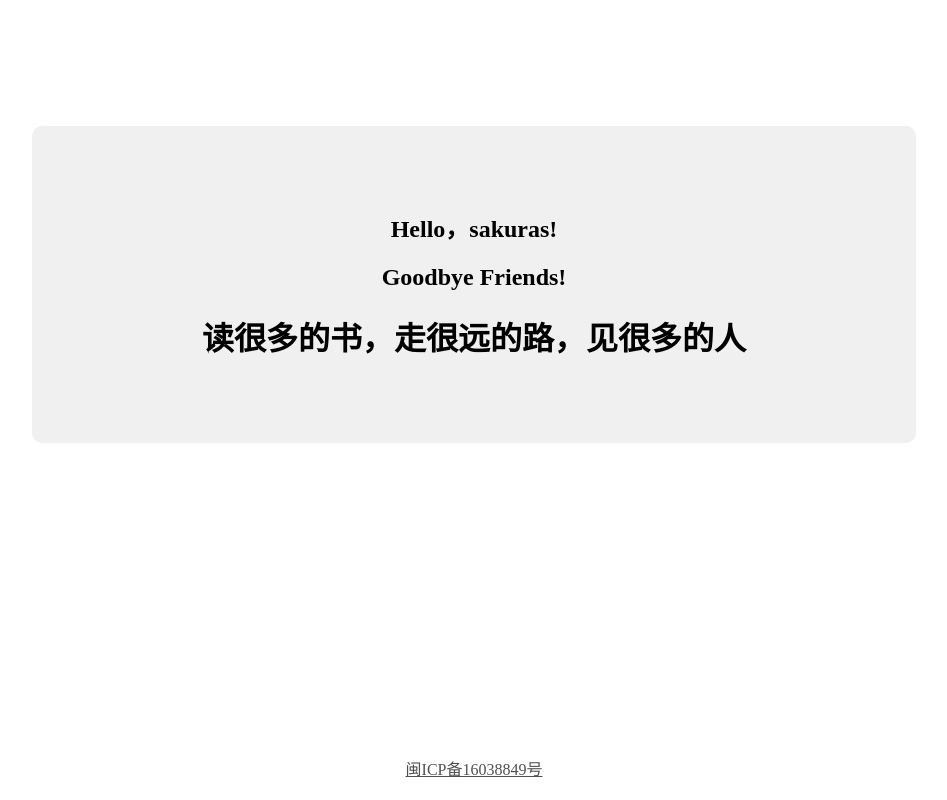
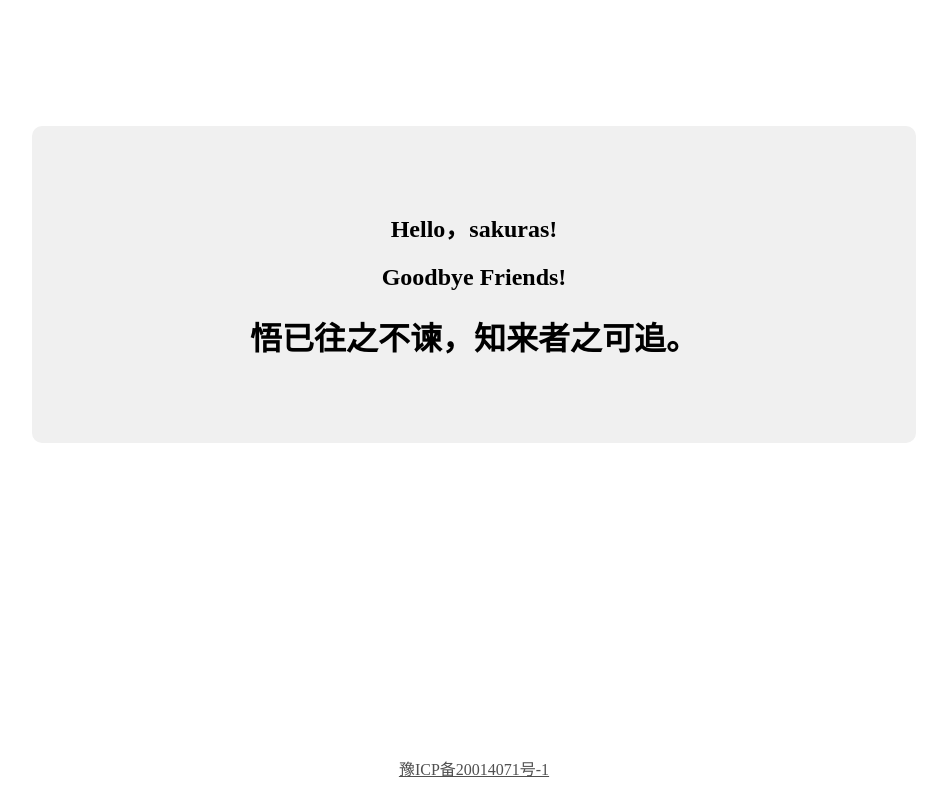
Before and after one commit to nmf-clf/sakuras-vue, a Vue app: page / in a window 1280 px wide. Shown: the whole page, without its empty margins (166-1113 px from the left). Built offline with nearby package versions, Linux system fonts and the light colour scheme.

Commit message:
some changes

```diff
--- a/src/components/HelloWorld.vue
+++ b/src/components/HelloWorld.vue
@@ -2,15 +2,15 @@
  * @Author: niumengfei
  * @Date: 2022-04-01 18:25:28
  * @LastEditors: niumengfei
- * @LastEditTime: 2022-04-01 18:54:47
+ * @LastEditTime: 2022-04-03 21:47:53
 -->
 <template>
   <div class="hello">
     <h2>Hello，sakuras!</h2>
     <h2>Goodbye Friends!</h2>
-    <h1>读很多的书，走很远的路，见很多的人</h1>
-
-    <a href="https://beian.miit.gov.cn/">闽ICP备16038849号</a>
+    <h1>{{mainTxt}}</h1>
+    <!-- Copyright © 2018-2022  关于我们-->
+    <a href="https://beian.miit.gov.cn/">豫ICP备20014071号-1</a>
   </div>
 </template>
 
@@ -19,7 +19,35 @@ export default {
   name: 'HelloWorld',
   props: {
     msg: String
-  }
+  },
+  setup(props) {
+    console.log('props::',props);
+    let txtList = [
+      '读很多的书，走很远的路，见很多的人。',
+      '为天地立心，为生民立命，为往圣继绝学，为万世开太平。',
+      '悟已往之不谏，知来者之可追。',
+      '醉后不知天在水，满船清梦压星河。',
+    ]
+    return {
+      name: '123',
+      mainTxt: txtList[Math.floor( (Math.random() * txtList.length) )],
+    }
+  },
+  data() {
+    return {
+      name: '555',
+      txtList: [
+        '读很多的书，走很远的路，见很多的人',
+        '为天地立心，为生民立命，为往圣继绝学，为万世开太平',
+        '悟已往之不谏，知来者之可追',
+      ]
+    }
+  },
+  computed: {
+    mainTxt2(){
+      return this.txtList[Math.floor( (Math.random() * this.txtList.length) )]
+    }
+  },
 }
 </script>
 
--- a/src/main.js
+++ b/src/main.js
@@ -1,4 +1,8 @@
 import { createApp } from 'vue'
 import App from './App.vue'
 
-createApp(App).mount('#app')
+// createApp(App).mount('#app')
+
+const app = createApp(App)
+console.log(app);
+app.mount('#app')
--- a/vue.config.js
+++ b/vue.config.js
@@ -2,9 +2,10 @@
  * @Author: niumengfei
  * @Date: 2022-04-01 18:25:27
  * @LastEditors: niumengfei
- * @LastEditTime: 2022-04-01 18:40:44
+ * @LastEditTime: 2022-04-02 17:14:22
  */
 const { defineConfig } = require('@vue/cli-service')
 module.exports = defineConfig({
   transpileDependencies: true,
+  lintOnSave: false, //关闭语法检查
 })
```
